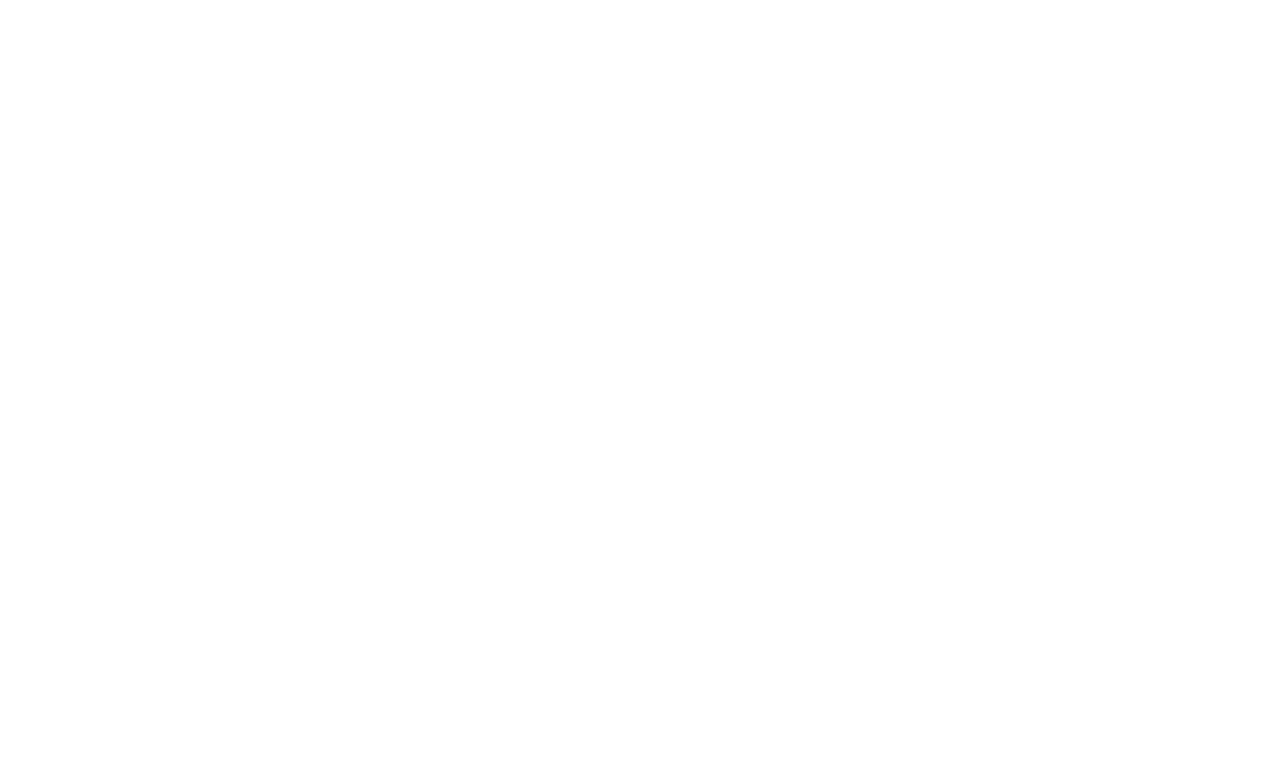
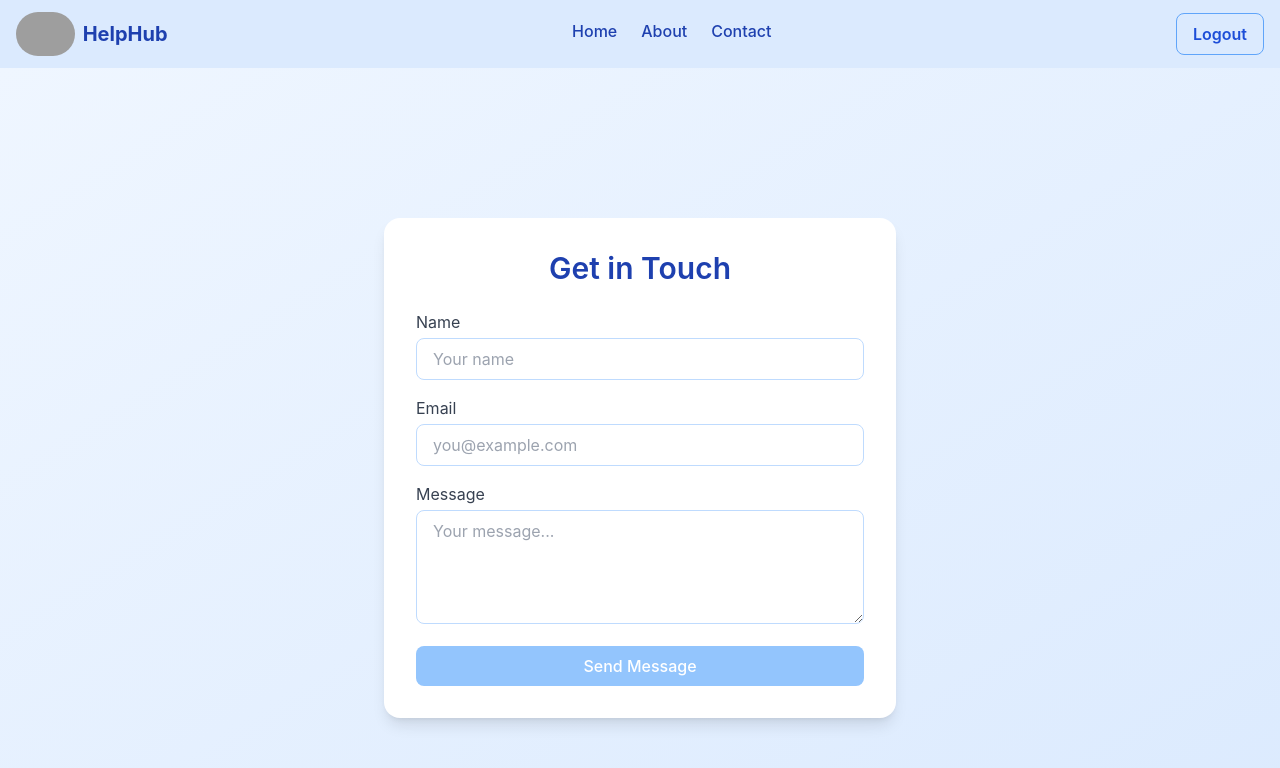
Before and after one commit to gungun2004/Edu-ChatBot, a React (Create React App) app in the folder Frontend/: page /contact in a window 1280 px wide. Before the commit this address had no page. Shown: the top 768 px of the page. Built offline with nearby package versions, Linux system fonts and the light colour scheme; grey boxes are pictures that could not be loaded.

Commit message:
Added Project

```diff
--- a/Frontend/src/App.js
+++ b/Frontend/src/App.js
@@ -5,22 +5,21 @@
 import ChatbotUI from "./Pages/ChatbotUi";
 import About from "./Pages/About";
 import HomePage from "./Pages/HomePage";
+import Contact from "./Pages/Contact";
 function App() {
   // For demo, pretend to check localStorage for user
   const user = JSON.parse(localStorage.getItem("user"));
-
   return (
     <Router>
       <Routes>
-        {/* <Route path="/chat" element={user ? <ChatbotUI /> : <Navigate to="/login" />} /> */}
-        <Route path="/About" element={<About/>}/>
-        <Route path="/" element={<HomePage/>} />
+        <Route path="/" element={user ? <HomePage /> : <Navigate to="/login" />} />
+        <Route path="/About" element={user?<About/>: <Navigate to="/login"/>} />
         <Route path="/login" element={<LoginPage />} />
         <Route path="/register" element={<RegisterPage />} />
-         <Route path="/chat" element={<ChatbotUI />} />
+        <Route path="/contact" element={<Contact />} />
+         <Route path="/chat" element={user ? <ChatbotUI /> : <Navigate to="/login" />} />
       </Routes>
     </Router>
   );
 }
-
 export default App;
--- a/Frontend/src/Pages/ChatbotUi.jsx
+++ b/Frontend/src/Pages/ChatbotUi.jsx
@@ -62,7 +62,7 @@
         >
           {/* Header */}
           <div className="p-6 bg-blue-200 text-blue-900 text-2xl font-bold rounded-t-3xl shadow-inner">
-            <div className="flex items-center gap-2">📘 EduGO</div>
+            <div className="flex items-center gap-2">📘 HelpHub</div>
             <span className="text-sm font-medium text-blue-700 mt-1">
               Learn better. Ask smarter.
             </span>
--- /dev/null
+++ b/Frontend/src/Pages/Contact.jsx
@@ -0,0 +1,41 @@
+import Navbar from "./Navbar";
+export default function Contact() {
+  return (
+    <div>
+        <Navbar/>
+
+    <div className="min-h-screen bg-gradient-to-br from-blue-50 to-blue-100 flex items-center justify-center p-6">
+      <div className="bg-white rounded-2xl shadow-lg max-w-lg w-full p-8">
+        <h2 className="text-3xl font-semibold text-blue-800 mb-6 text-center">Get in Touch</h2>
+        <form className="space-y-4">
+          <div>
+            <label htmlFor="name" className="block text-gray-700 mb-1">Name</label>
+            <input id="name" type="text" required
+              className="w-full px-4 py-2 rounded-lg border border-blue-200 focus:ring-2 focus:ring-blue-300"
+              placeholder="Your name" />
+          </div>
+          <div>
+            <label htmlFor="email" className="block text-gray-700 mb-1">Email</label>
+            <input id="email" type="email" required
+              className="w-full px-4 py-2 rounded-lg border border-blue-200 focus:ring-2 focus:ring-blue-300"
+              placeholder="you@example.com" />
+          </div>
+          <div>
+            <label htmlFor="message" className="block text-gray-700 mb-1">Message</label>
+            <textarea id="message" rows="4" required
+              className="w-full px-4 py-2 rounded-lg border border-blue-200 focus:ring-2 focus:ring-blue-300"
+              placeholder="Your message..."></textarea>
+          </div>
+          <button type="submit"
+            className="w-full bg-blue-300 hover:bg-blue-400 text-white font-medium py-2 rounded-lg transition"
+          >
+            Send Message
+          </button>
+        </form>
+      </div>
+    </div>
+</div>
+
+
+  );
+}
--- a/Frontend/src/Pages/Footer.jsx
+++ b/Frontend/src/Pages/Footer.jsx
@@ -4,7 +4,7 @@
   return (
     <footer className="bg-blue-100 text-center text-gray-600 py-4 text-sm mt-10 shadow-inner">
       <p>
-        © {new Date().getFullYear()} EduGO. Built with 💙 by students, for students.
+        © {new Date().getFullYear()} HelpHub All rights reserved.
       </p>
     </footer>
   );
--- a/Frontend/src/Pages/HomePage.jsx
+++ b/Frontend/src/Pages/HomePage.jsx
@@ -14,7 +14,7 @@
           transition={{ duration: 0.8 }}
           className="text-5xl font-extrabold text-indigo-800 mb-6 drop-shadow-lg"
         >
-          Welcome to EduGO AI
+          Welcome to HelpHub
         </motion.h1>
         <motion.p
           initial={{ opacity: 0 }}
@@ -29,7 +29,7 @@
           whileHover={{ scale: 1.05 }}
           whileTap={{ scale: 0.95 }}
         >
-          <Link to="/login">
+          <Link to="/chat">
             <button className="px-8 py-4 bg-indigo-600 text-white font-semibold rounded-full shadow-lg hover:bg-indigo-700 transition">
               Get Started
             </button>
@@ -37,7 +37,7 @@
         </motion.div>
       </div>
       <footer className="text-center p-4 text-sm text-indigo-600">
-        © {new Date().getFullYear()} EduGO AI. All rights reserved.
+        © {new Date().getFullYear()} HelpHub All rights reserved.
       </footer>
     </div>
   );
--- a/Frontend/src/Pages/LoginPage.jsx
+++ b/Frontend/src/Pages/LoginPage.jsx
@@ -1,10 +1,12 @@
 import React, { useState } from "react";
 import axios from "axios";
+import { useNavigate } from "react-router-dom";
 
 const LoginPage = ({ onLoginSuccess }) => {
   const [form, setForm] = useState({ email: "", password: "" });
   const [error, setError] = useState("");
   const [loading, setLoading] = useState(false);
+  const navigate = useNavigate(); // <-- added
 
   const handleChange = (e) => {
     setForm({ ...form, [e.target.name]: e.target.value });
@@ -15,15 +17,16 @@
     e.preventDefault();
     setLoading(true);
     setError("");
+
     try {
-
       const res = await axios.post("http://localhost:5000/api/auth/login", form);
-
       localStorage.setItem("user", JSON.stringify(res.data));
-      setLoading(false);
+      alert("✅ Logged in successfully!");
       if (onLoginSuccess) onLoginSuccess();
+      navigate("/");  // <-- navigate to home
     } catch (err) {
       setError(err.response?.data?.message || "Login failed");
+    } finally {
       setLoading(false);
     }
   };
--- a/Frontend/src/Pages/Navbar.jsx
+++ b/Frontend/src/Pages/Navbar.jsx
@@ -1,14 +1,23 @@
 import React from 'react';
-import { Link } from 'react-router-dom';
+import { Link,useNavigate  } from 'react-router-dom';
+import { useState} from 'react';
+const Navbar = () => {
+    const [user, setUser] = useState(null);
+    const navigate=useNavigate();
+    // Logout handler
+  const handleLogout = () => {
+    localStorage.removeItem("user");
+    setUser(null);
+    navigate("/login");
+  };
 
-const Navbar = () => {
   return (
     <nav className="bg-blue-100 shadow-md">
       <div className="max-w-7xl mx-auto px-4 py-3 flex items-center justify-between">
         {/* Logo */}
         <div className="flex items-center space-x-2">
           <img src="https://tse3.mm.bing.net/th?id=OIP.G5Z5KqW9wN-2hH9EqFhiDQAAAA&pid=Api&P=0&h=180" alt="Logo" className="h-11 w-15 rounded-full" />
-          <span className="text-blue-800 font-bold text-xl">EduGO</span>
+          <span className="text-blue-800 font-bold text-xl">HelpHub</span>
         </div>
 
         <div className="hidden md:flex space-x-6 text-blue-800 font-medium">
@@ -34,16 +43,11 @@
         <div className="flex space-x-3">
           <Link
             to="/login"
-            className="px-4 py-2 text-blue-700 font-semibold border border-blue-400 rounded-lg hover:bg-blue-200 transition"
+            className="px-4 py-2 text-blue-700 font-semibold border border-blue-400 rounded-lg hover:bg-blue-200 transition" onClick={handleLogout}
           >
-            Login
+            Logout
           </Link>
-          <Link
-            to="/register"
-            className="px-4 py-2 bg-blue-500 text-white font-semibold rounded-lg hover:bg-blue-600 transition"
-          >
-            Register
-          </Link>
+
         </div>
       </div>
     </nav>
--- a/Frontend/src/Pages/Navbar1.jsx
+++ b/Frontend/src/Pages/Navbar1.jsx
@@ -1,9 +1,24 @@
 import React, { useState, useRef, useEffect } from 'react';
-import { Link } from 'react-router-dom';
+import { Link, useNavigate } from 'react-router-dom';
 import { FaCircleUser } from "react-icons/fa6";
-const Navbar1 = ({ user = { avatarUrl: '/default-avatar.png', email: 'user@example.com' } }) => {
+
+const Navbar1 = () => {
   const [open, setOpen] = useState(false);
+  const [user, setUser] = useState(null);
   const dropdownRef = useRef(null);
+  const navigate = useNavigate();
+
+  // Load user from localStorage on mount
+  useEffect(() => {
+    const stored = localStorage.getItem("user");
+    if (stored) {
+      try {
+        setUser(JSON.parse(stored));
+      } catch {
+        console.error("Failed parsing stored user");
+      }
+    }
+  }, []);
 
   // Close dropdown on outside click
   useEffect(() => {
@@ -16,6 +31,13 @@
     return () => window.removeEventListener('click', handleClickOutside);
   }, []);
 
+  // Logout handler
+  const handleLogout = () => {
+    localStorage.removeItem("user");
+    setUser(null);         // Clear state
+    navigate("/login");    // Redirect to login page
+  };
+
   return (
     <nav className="bg-blue-100 shadow-md">
       <div className="max-w-7xl mx-auto px-4 py-3 flex items-center justify-between">
@@ -26,15 +48,14 @@
             alt="Logo"
             className="h-11 w-11 rounded-full"
           />
-          <span className="text-blue-800 font-bold text-xl">EduGO</span>
+          <span className="text-blue-800 font-bold text-xl">HelpHub</span>
         </div>
 
+        {/* User dropdown */}
+        {user && (
           <div className="relative" ref={dropdownRef}>
-          <button
-            onClick={() => setOpen(!open)}
-
-          >
-            <FaCircleUser className="h-8 w-10 text-white-500" />
+            <button onClick={() => setOpen(!open)}>
+              <FaCircleUser className="h-8 w-10 text-gray-600" />
             </button>
 
             {open && (
@@ -42,15 +63,16 @@
                 <div className="px-4 py-2 text-sm text-gray-700">
                   {user.email}
                 </div>
-              <Link
-                to="/login"
-                className="block px-4 py-2 text-sm text-red-600 hover:bg-gray-100"
+                <button
+                  onClick={handleLogout}
+                  className="block w-full text-left px-4 py-2 text-sm text-red-600 hover:bg-gray-100"
                 >
                   Logout
-              </Link>
+                </button>
               </div>
             )}
           </div>
+        )}
       </div>
     </nav>
   );
```
Also changed, not shown: Frontend/src/Pages/About.jsx (+8 -8 lines), Frontend/src/Pages/RegisterPage.jsx (+6 -4 lines), 2 other files (tests, documents, lock files or other folders). Lines whose indentation alone changed are shown as unchanged.
